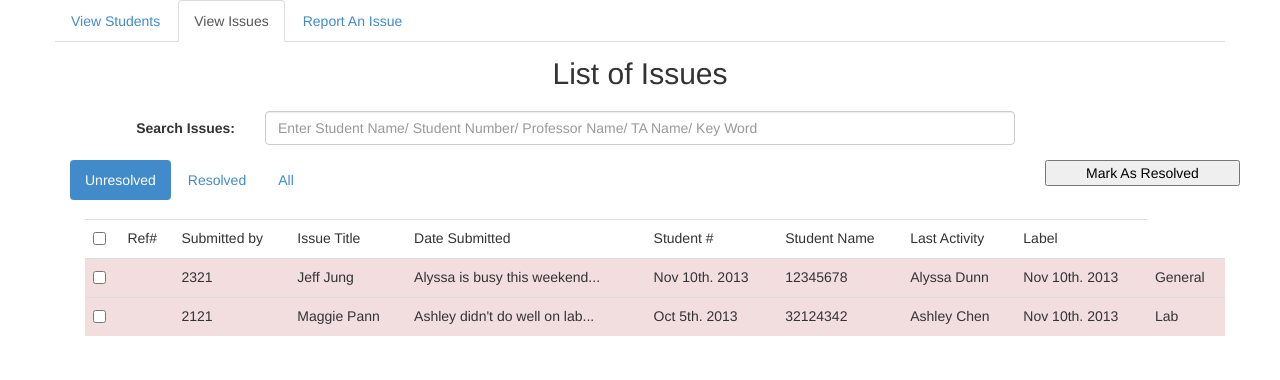
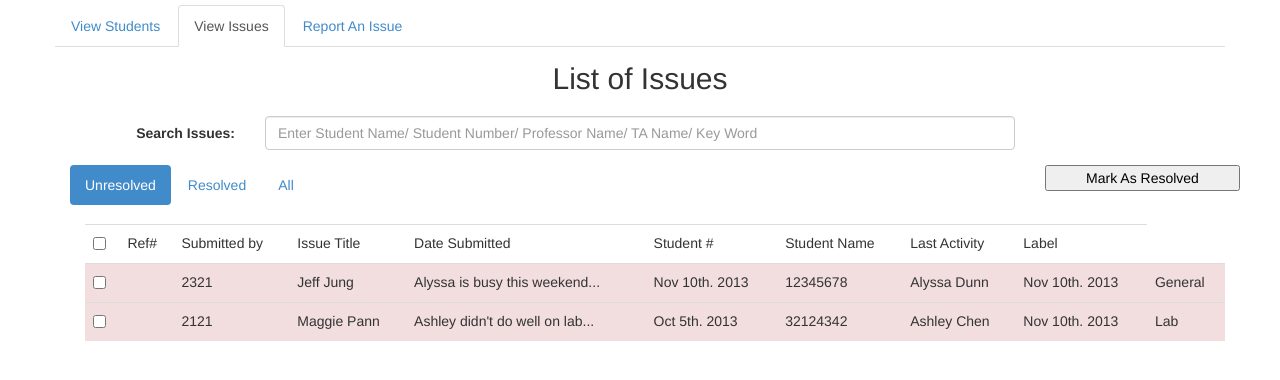
Before and after one commit to midlife83/ArgentineRose, a PHP site: page / in a window 1280 px wide. Shown: the top 380 px of the page. Run offline with PHP 8.4, Linux system fonts and the light colour scheme.

Commit message:
Changed margin above tabs

```diff
--- a/index.php
+++ b/index.php
@@ -17,7 +17,7 @@
 
     <!-- NAVIGATION -->
       <div class="row" id="navigation-bar">
-        <ul class="nav nav-tabs">
+        <ul class="nav nav-tabs" style="margin-top:5px">
           <li class="left">
             <a href="#students_tab" data-toggle="tab">View Students</a>
           </li>
```
